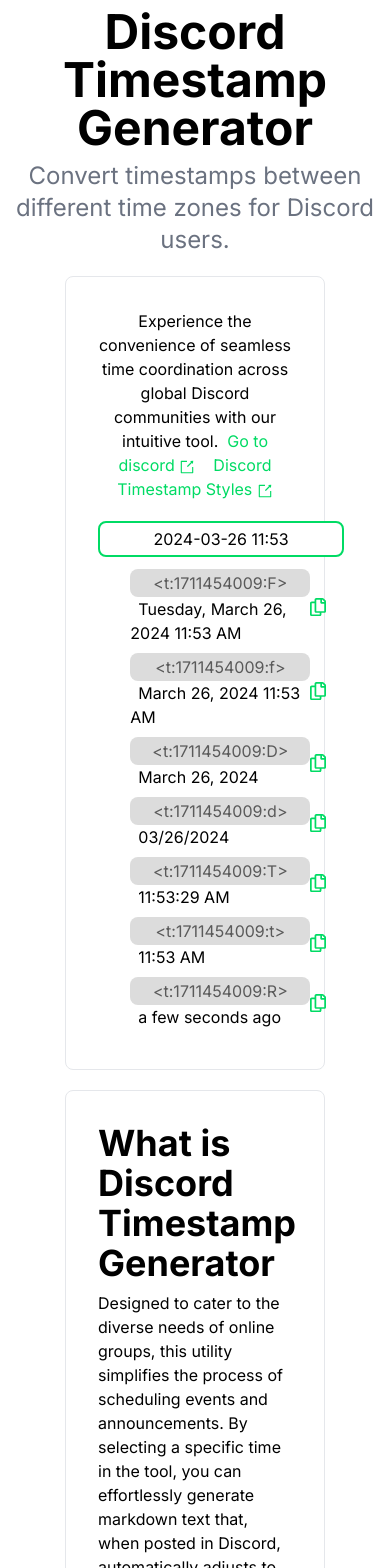
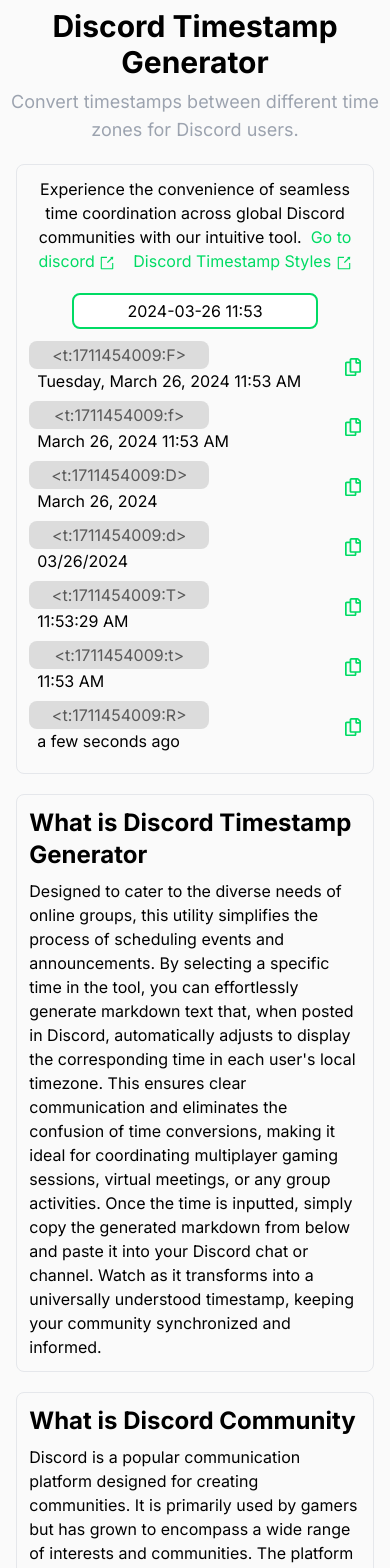
Before and after one commit to hadeshe93/discord-timestamp, a Next.js app: page / in a window 390 px wide. Shown: the top 1568 px of the page. Built offline with nearby package versions, Linux system fonts and the light colour scheme.

Commit message:
feat: 兼容移动端样式 & 替换图标大小

```diff
--- a/app/components/timestamp-ineractor.tsx
+++ b/app/components/timestamp-ineractor.tsx
@@ -91,6 +91,7 @@
     flatpickr(targetDom as Node, {
       defaultDate,
       enableTime: true,
+      disableMobile: true,
       onChange(value) {
         setDate(value ? new Date((value as unknown as Date).toString()) : undefined);
       },
@@ -110,7 +111,7 @@
         !date
           ? null
           : (
-            <div className='text-left w-2/3 m-auto mt-3'>
+            <div className='text-left w-auto sm:w-2/3 m-auto mt-3'>
             {
               FORMAT_RENDERER_LIST.map((item, idx) => {
                 const markdownText = `<t:${timestamp}:${item.format}>`;
@@ -120,8 +121,8 @@
                   <div key={idx} className='flex items-center justify-between mb-2'>
                     <p>
                       {/* <code className='code'>{markdownText}</code> */}
-                      <input className='code' id={`code-${item.format}`} type="text" value={markdownText} readOnly />
-                      <span className='ml-2'>{item.render(dayjsObj)}</span>
+                      <input className='code block sm:inline' id={`code-${item.format}`} type="text" value={markdownText} readOnly />
+                      <span className='ml-2 block sm:inline'>{item.render(dayjsObj)}</span>
                     </p>
                     <IconCopy className='manual-link' onClick={() => onCopy(codeId)} />
                   </div>
--- a/app/globals.css
+++ b/app/globals.css
@@ -7,7 +7,7 @@
   --foreground-rgb: 0, 0, 0;
   --contrast-foreground-rgb: 255, 255, 255;
   --background-start-rgb: 214, 219, 220;
-  --background-end-rgb: 255, 255, 255;
+  --background-end-rgb: 250, 250, 250;
 
   --code-foreground-rgb: 90, 90, 90;
   --code-background-rgb: 220, 220, 220;
@@ -32,7 +32,7 @@
 
 @layer components {
   .article-block {
-    @apply w-2/3 max-w-4xl mx-auto border rounded-lg p-8;
+    @apply mx-auto border rounded-lg p-3 w-11/12 sm:p-4 md:p-8 sm:w-4/5 md:w-2/3 md:max-w-4xl;
   }
   .inputer {
     outline: none;
@@ -58,10 +58,9 @@
     background-color: rgba(0, 0, 0, 0.65);
     color: #ffffff;
     top: -4px;
-    right: -74px;
     padding: 2px 6px;
     opacity: 0;
-    @apply absolute text-sm rounded-md text-primary-darker;
+    @apply absolute right-6 sm:-right-20 text-nowrap text-sm rounded-md text-primary-darker;
   }
   .tip-copied.active {
     animation: 1s linear 0.1s 1 forwards fadeout;
--- a/app/layout.tsx
+++ b/app/layout.tsx
@@ -10,13 +10,13 @@
   description: "Automatically convert dates and times to the Discord timestamp format for displaying times in everyone's local timezone.",
   icons: {
     icon: {
-      url: '/logo.png'
+      url: '/favicon.png'
     },
     shortcut: {
-      url: '/logo.png'
+      url: '/favicon.png'
     },
     apple: {
-      url: '/logo.png'
+      url: '/favicon.png'
     },
   },
 };
--- a/app/page.tsx
+++ b/app/page.tsx
@@ -5,8 +5,8 @@
   return (
     <>
       <header className="text-center mt-2">
-        <h1 className="text-5xl font-bold mb-2">Discord Timestamp Generator</h1>
-        <p className="text-2xl text-gray-500">Convert timestamps between different time zones for Discord users.</p>
+        <h1 className="text-3xl font-bold mb-2">Discord Timestamp Generator</h1>
+        <p className="text-lg text-gray-400">Convert timestamps between different time zones for Discord users.</p>
       </header>
       {/* 实现 */}
       <article className="article-block text-center mt-5">
@@ -22,7 +22,7 @@
       </article>
       {/* 解释 */}
       <article className="article-block mt-5">
-        <h2 className="text-4xl font-bold mb-2">What is Discord Timestamp Generator</h2>
+        <h2 className="text-2xl font-bold mb-2">What is Discord Timestamp Generator</h2>
         <p>
           Designed to cater to the diverse needs of online groups, this utility simplifies the process of scheduling
           events and announcements. By selecting a specific time in the tool, you can effortlessly generate markdown
@@ -36,7 +36,7 @@
       </article>
       {/* 解释 */}
       <article className="article-block mt-5">
-        <h2 className="text-4xl font-bold mb-2">What is Discord Community</h2>
+        <h2 className="text-2xl font-bold mb-2">What is Discord Community</h2>
         <p>
           Discord is a popular communication platform designed for creating communities. It is primarily used by gamers
           but has grown to encompass a wide range of interests and communities. The platform allows users to communicate
```
Also changed, not shown: public/favicon.png (added).
